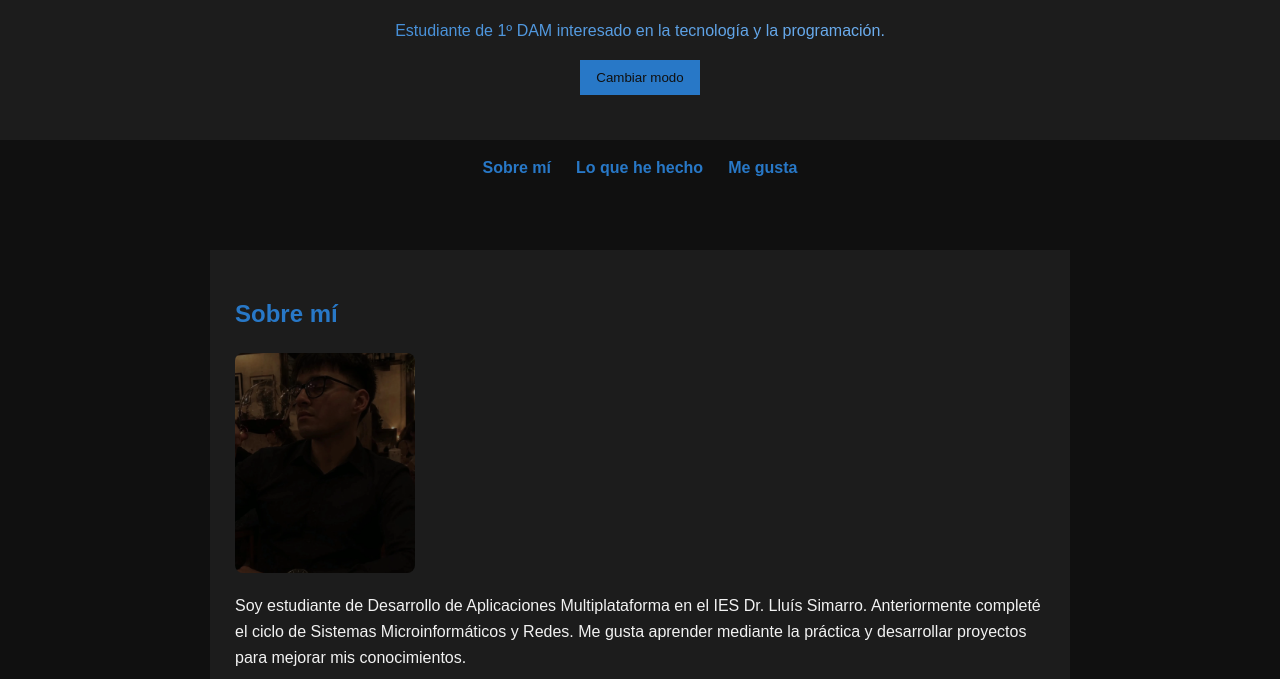
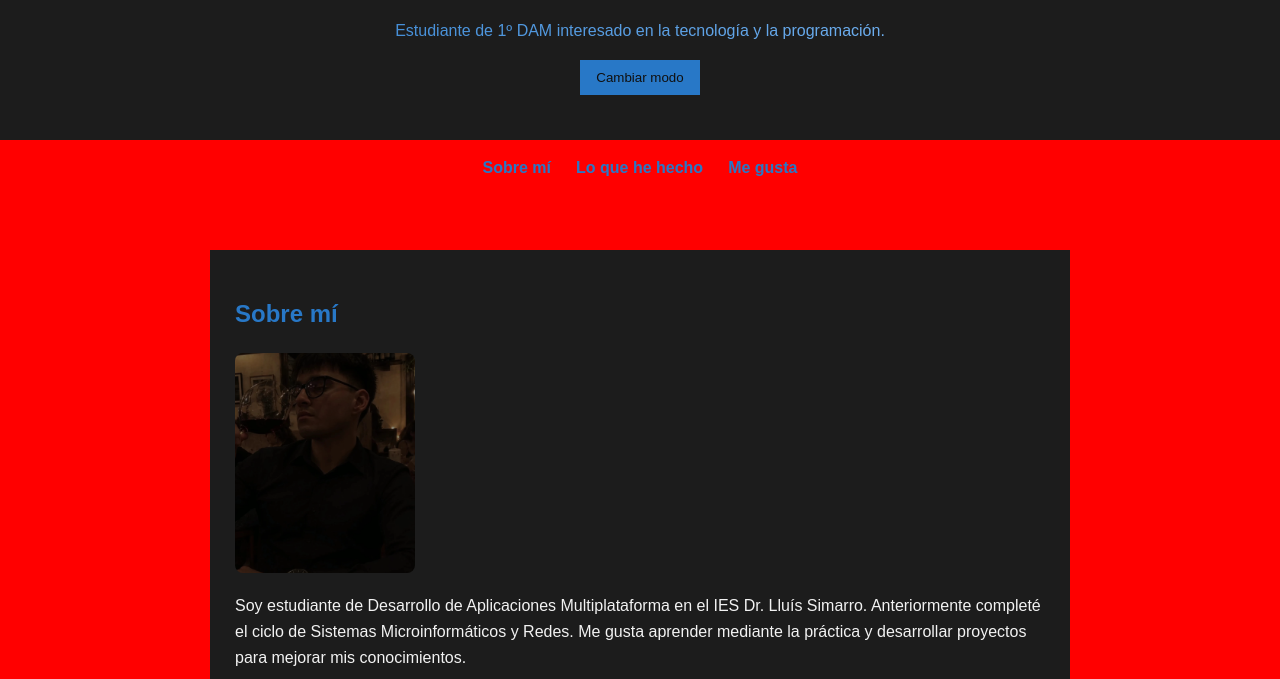
Before and after one commit to agarrido04/mi-web, a plain HTML site: page mi-web/index.html in a window 1280 px wide. Shown: the part 121-800 px from the top of the page. Drawn offline with Linux system fonts and the light colour scheme.

Commit message:
pruebo un cambio de fondo que rompe el diseño

```diff
--- a/mi-web/style.css
+++ b/mi-web/style.css
@@ -13,7 +13,7 @@
 
 body {
     margin: 0;
-    background-color: var(--fondo);
+    background-color: red;
     color: var(--texto);
     font-family: Arial, sans-serif;
     line-height: 1.6;
```
